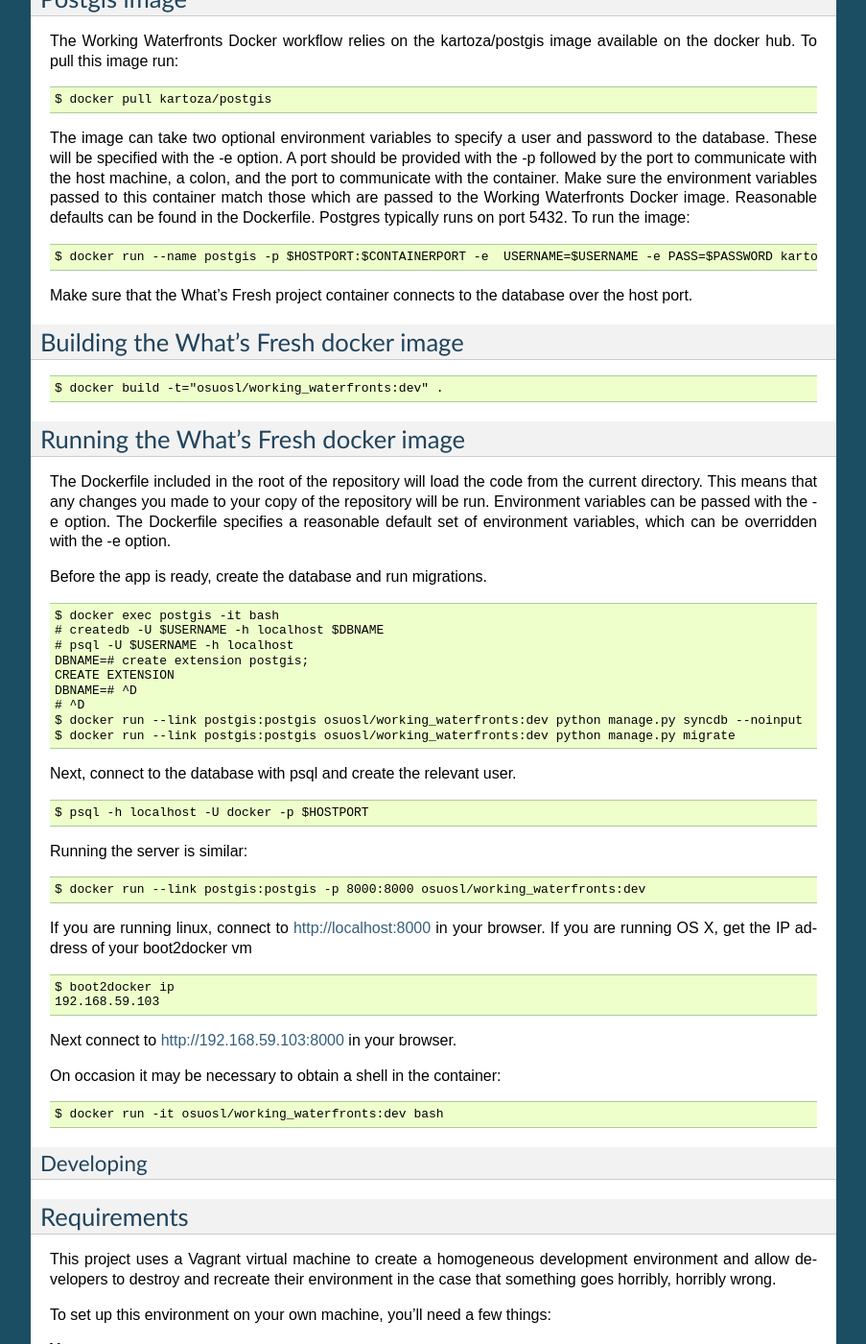
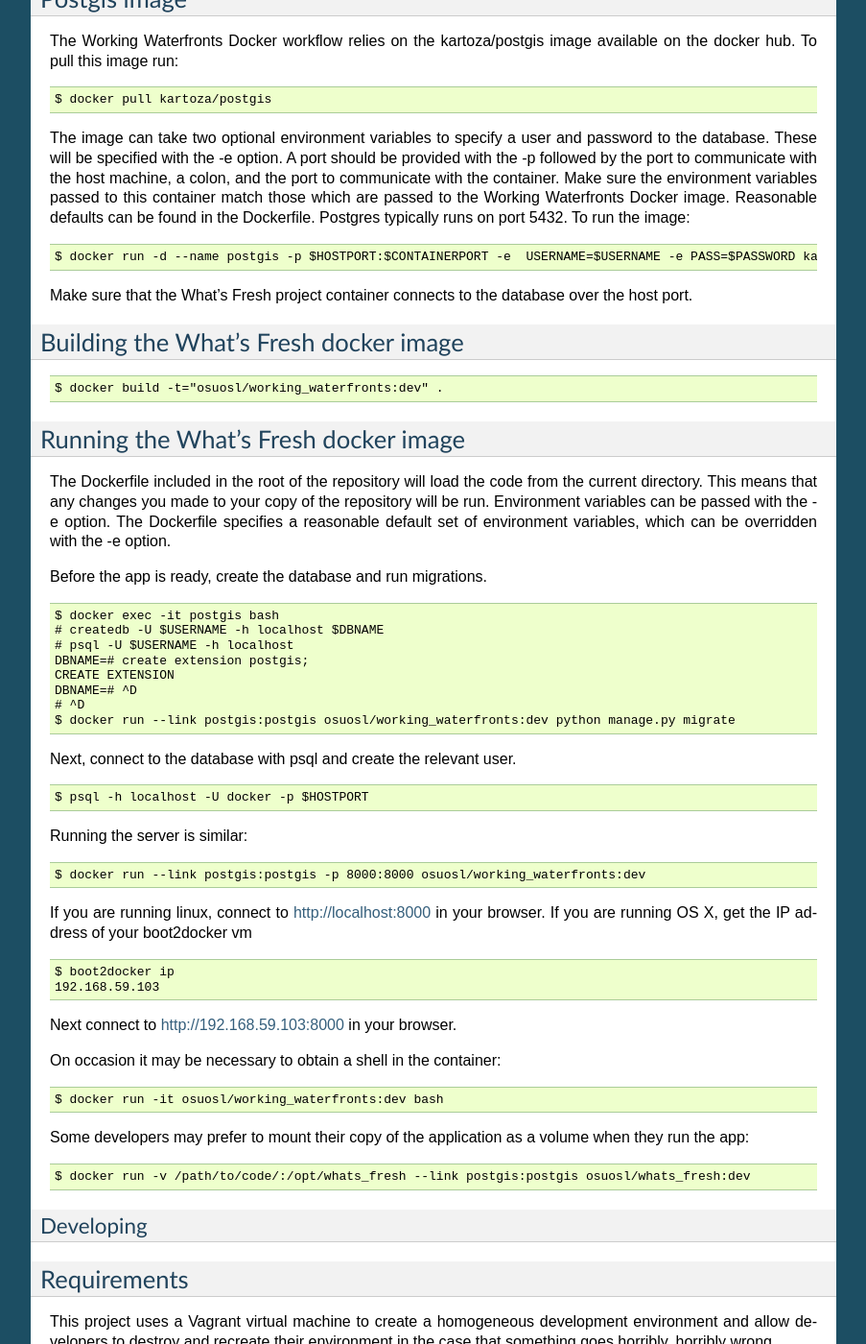
Before and after one commit to osu-cass/working-waterfonts-api, a Sphinx documentation site: the page built from docs/source/dev/development.rst, in a window 1280 px wide and 1400 px high, scrolled down 1032 px. Shown: the whole window at 96% size, without its empty margins (198-1101 px from the left). Built offline with Sphinx 7.4.7, drawn with Linux system fonts in a browser that asks for light colours; pages that are not in the unit, such as notebooks, are missing from menus.

Commit message:
Update docs according to comments in What's Fresh
https://code.osuosl.org/issues/17787

```diff
--- a/docs/source/dev/development.rst
+++ b/docs/source/dev/development.rst
@@ -72,7 +72,7 @@
 
 ::
 
-    $ docker run --name postgis -p $HOSTPORT:$CONTAINERPORT -e  USERNAME=$USERNAME -e PASS=$PASSWORD kartoza/postgis
+    $ docker run -d --name postgis -p $HOSTPORT:$CONTAINERPORT -e  USERNAME=$USERNAME -e PASS=$PASSWORD kartoza/postgis
 
 Make sure that the What's Fresh project container connects to the database over
 the host port.
@@ -97,14 +97,13 @@
 
 ::
 
-    $ docker exec postgis -it bash
+    $ docker exec -it postgis bash
     # createdb -U $USERNAME -h localhost $DBNAME
     # psql -U $USERNAME -h localhost
     DBNAME=# create extension postgis;
     CREATE EXTENSION
     DBNAME=# ^D
     # ^D
-    $ docker run --link postgis:postgis osuosl/working_waterfronts:dev python manage.py syncdb --noinput
     $ docker run --link postgis:postgis osuosl/working_waterfronts:dev python manage.py migrate
 
 Next, connect to the database with psql and create the relevant user.
@@ -135,6 +134,12 @@
 
     $ docker run -it osuosl/working_waterfronts:dev bash
 
+Some developers may prefer to mount their copy of the application as a volume
+when they run the app:
+
+::
+
+    $ docker run -v /path/to/code/:/opt/whats_fresh --link postgis:postgis osuosl/whats_fresh:dev
 
 Developing
 ==========
```
